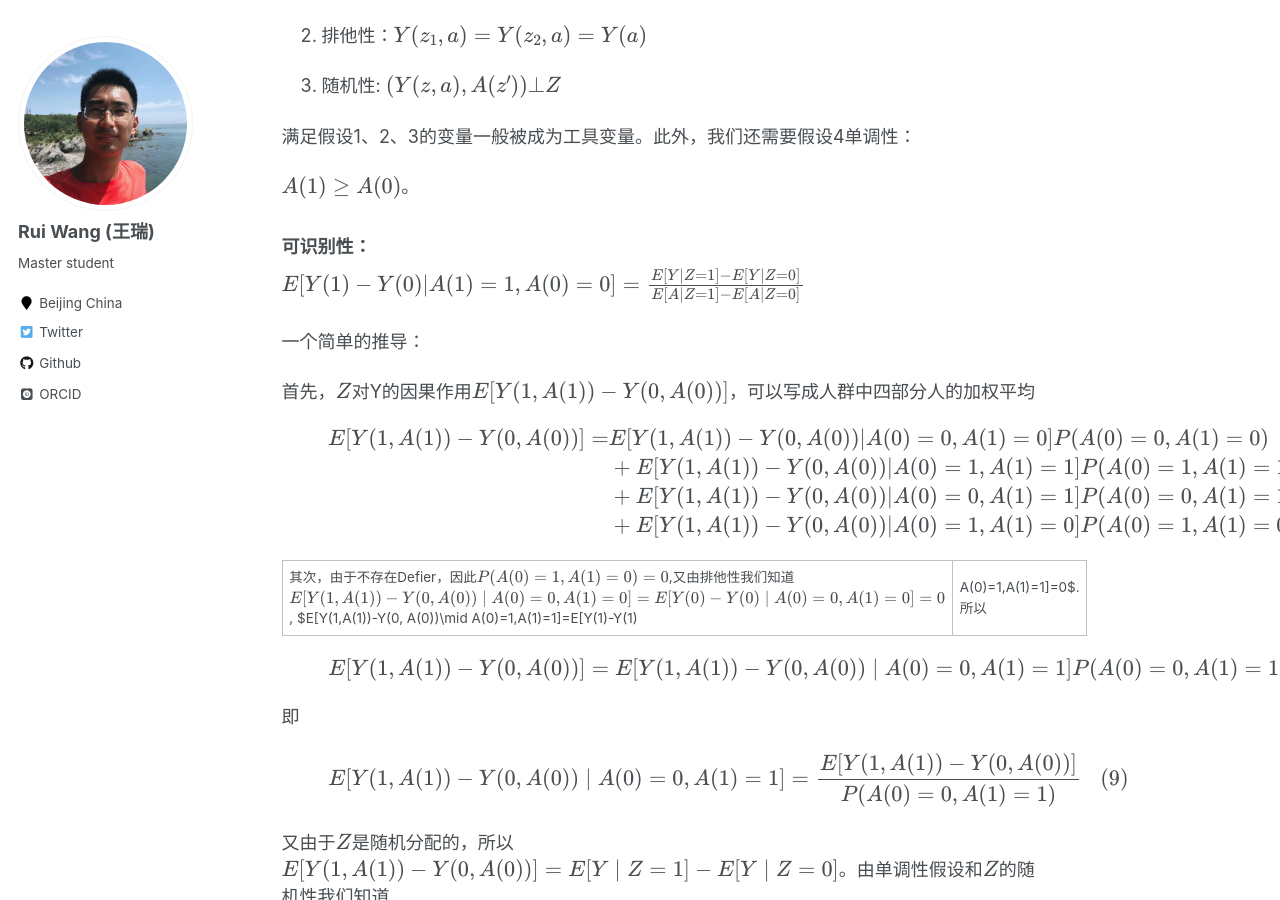
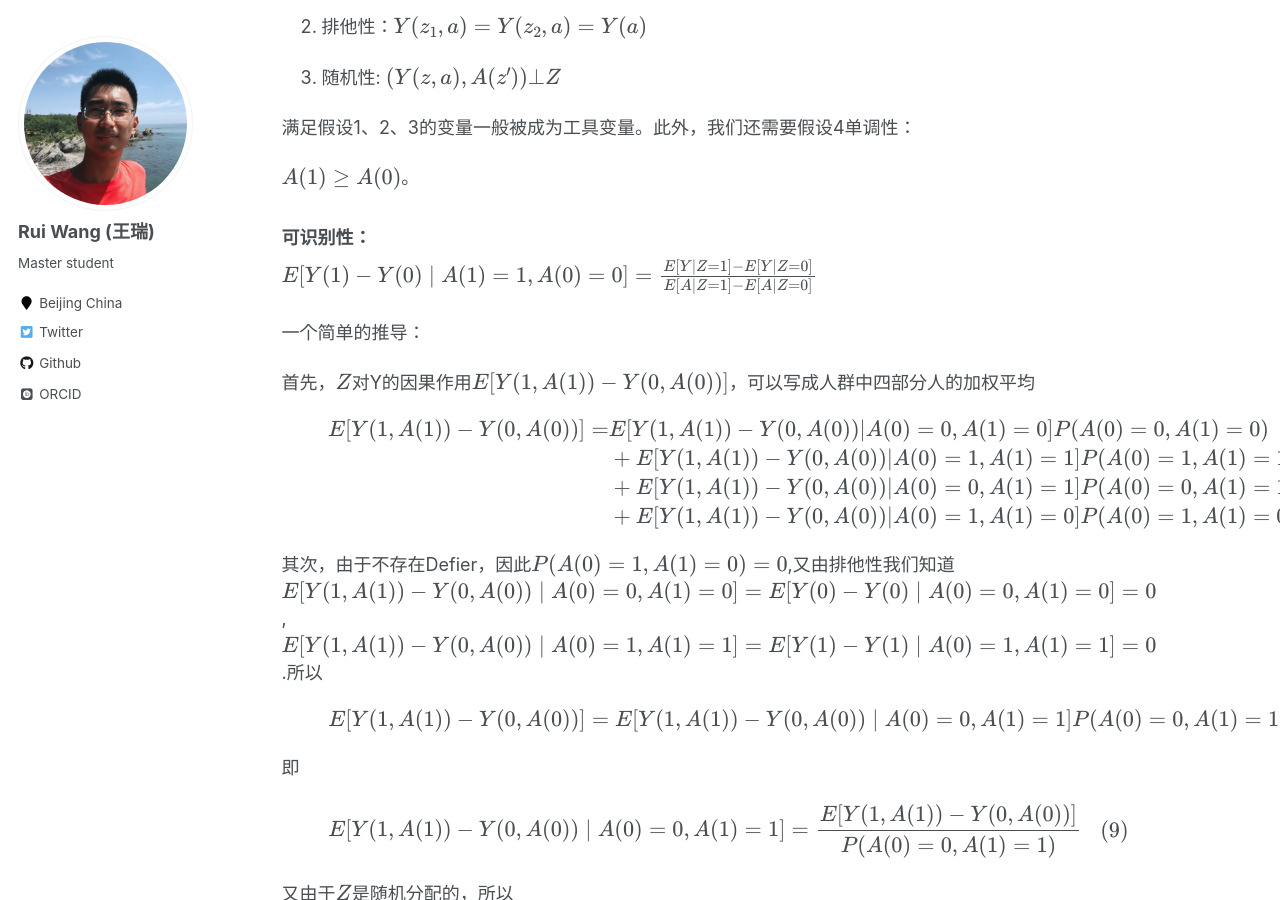
Before and after one commit to wangrui24/wangrui24, a Jekyll site: the page built from _posts/2022-07-12-blog-post-4.md, in a window 1280 px wide and 900 px high, scrolled down 4185 px. Built offline with Jekyll 4.4.1, drawn with Linux system fonts in a browser that asks for light colours; some web fonts are replaced; formulas are drawn with MathJax 3; some of the changed text lies outside the part shown.

Commit message:
更改测试

```diff
--- a/_posts/2022-07-12-blog-post-4.md
+++ b/_posts/2022-07-12-blog-post-4.md
@@ -49,7 +49,7 @@ Consistency： $Y=Y(a)$ 如果 $A=a$
 
 可忽略性： $(Y(0), Y(1))\bot A \mid  X=x$
 
-Positivity: P(A=a|X=x)>0 如果$(A,X)$ 在 $(a,x)$ 处的density大于0
+Positivity: P(A=a\mid X=x)>0 如果$(A,X)$ 在 $(a,x)$ 处的density大于0
 
 ### 可识别性：
 
@@ -150,7 +150,7 @@ $E[Y(1)-Y(0)|A(1)=1, A(0)=0]$
 $A(1)\geq A(0)$。
 
 ### 可识别性：
-$E[Y(1)-Y(0)|A(1)=1, A(0)=0]=\frac{E[Y|Z=1]-E[Y|Z=0]}{E[A|Z=1]-E[A|Z=0]}$
+$E[Y(1)-Y(0)\mid A(1)=1, A(0)=0]=\frac{E[Y\mid Z=1]-E[Y\mid Z=0]}{E[A\mid Z=1]-E[A\mid Z=0]}$
 
 一个简单的推导：
 
@@ -165,7 +165,7 @@ E[Y(1,A(1))-Y(0, A(0))]=& E[Y(1,A(1))-Y(0, A(0))|A(0)=0,A(1)=0]P(A(0)=0,A(1)=0)\
 \end{align}
 $$
 
-其次，由于不存在Defier，因此$P(A(0)=1,A(1)=0)=0$,又由排他性我们知道$E[Y(1,A(1))-Y(0, A(0))\mid A(0)=0,A(1)=0]=E[Y(0)-Y(0)\mid A(0)=0,A(1)=0]=0$, $E[Y(1,A(1))-Y(0, A(0))\mid A(0)=1,A(1)=1]=E[Y(1)-Y(1)|A(0)=1,A(1)=1]=0$.所以
+其次，由于不存在Defier，因此$P(A(0)=1,A(1)=0)=0$,又由排他性我们知道$E[Y(1,A(1))-Y(0, A(0))\mid A(0)=0,A(1)=0]=E[Y(0)-Y(0)\mid A(0)=0,A(1)=0]=0$, $E[Y(1,A(1))-Y(0, A(0))\mid A(0)=1,A(1)=1]=E[Y(1)-Y(1)\mid A(0)=1,A(1)=1]=0$.所以
 
 $$E[Y(1,A(1))-Y(0, A(0))] = E[Y(1,A(1))-Y(0, A(0))\mid A(0)=0,A(1)=1]P(A(0)=0,A(1)=1)$$
 
```
